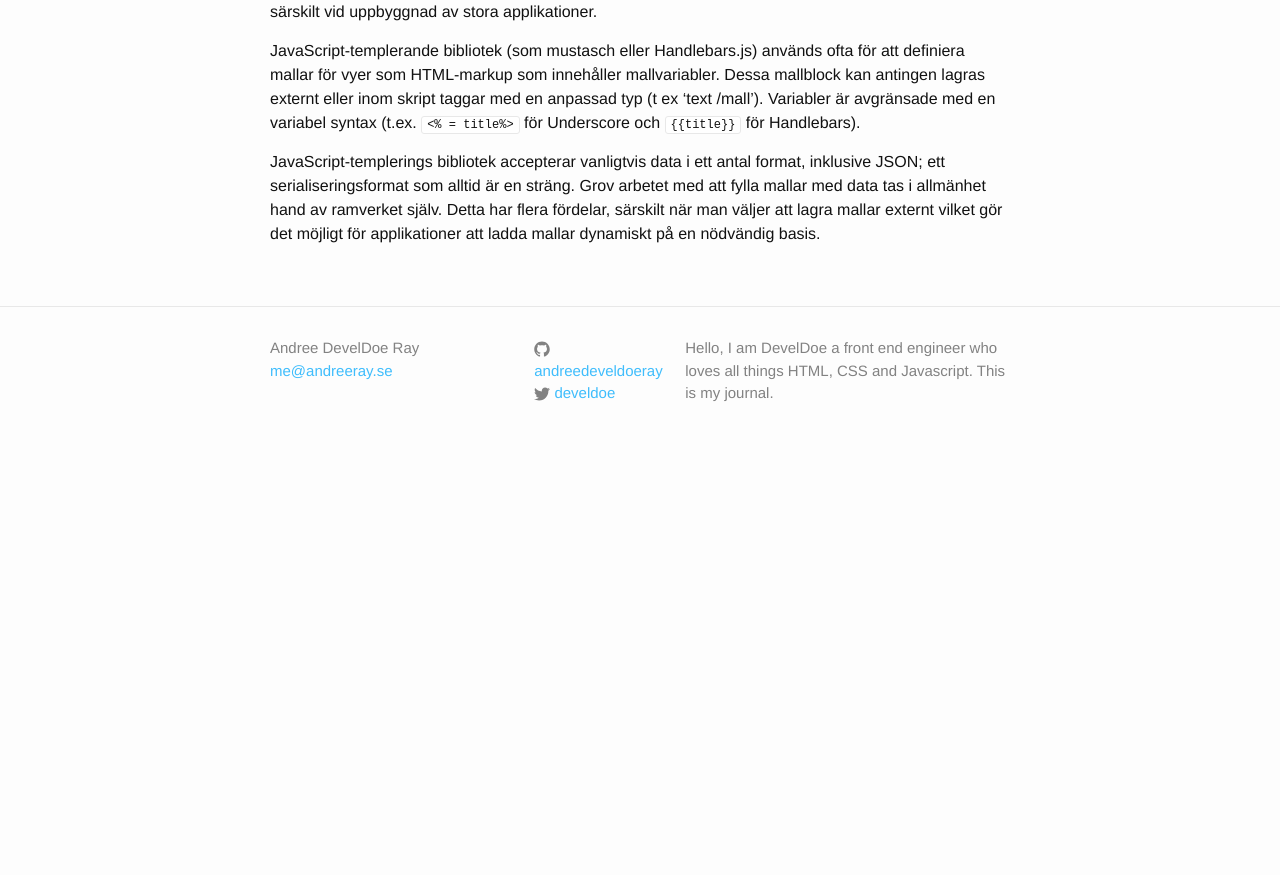
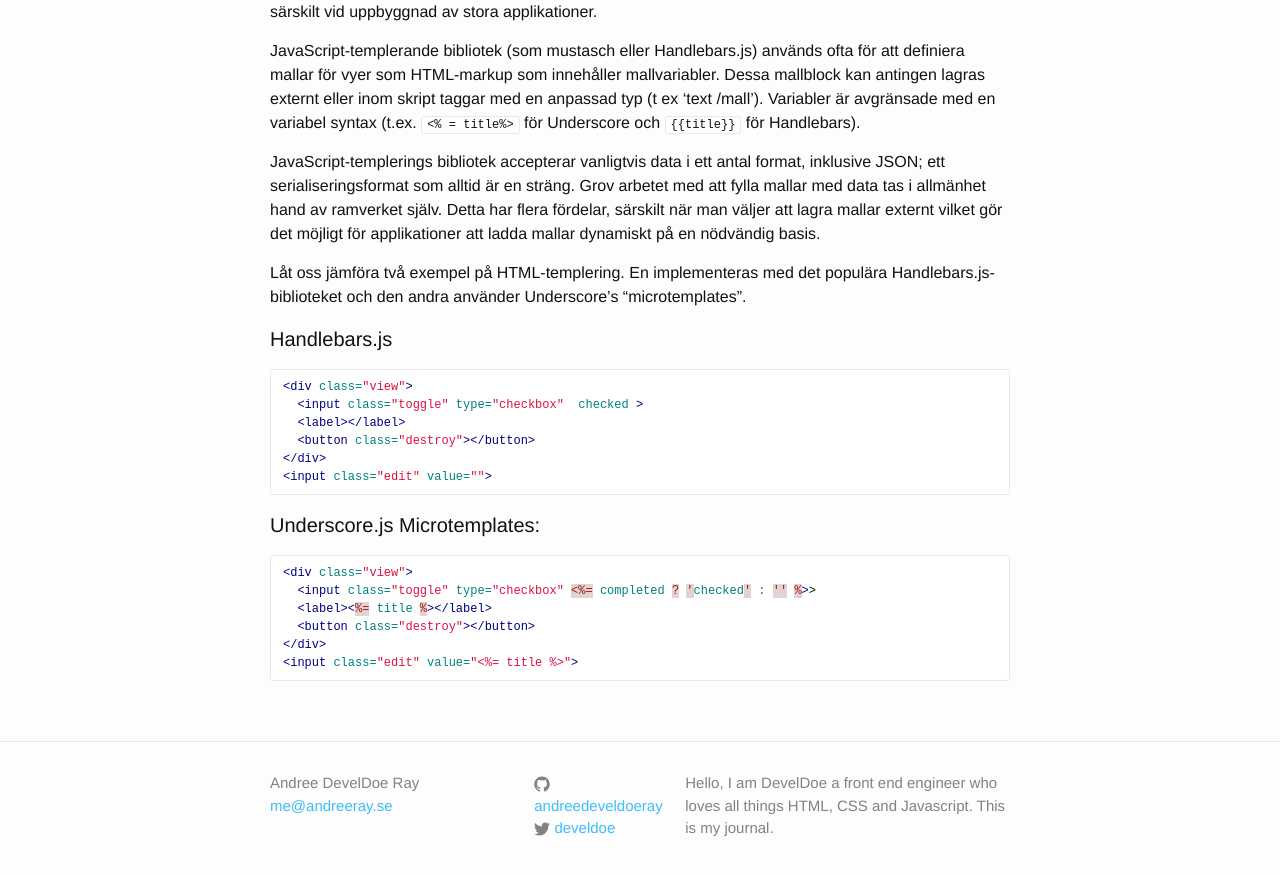
Before and after one commit to develdoe/develdoe.github.io, a Jekyll site: the page built from _posts/2017-10-26-backbonejs-implementeringsspecifikationer.md, in a window 1280 px wide and 900 px high, scrolled down 1925 px. Shown: the top 875 px of the window. Built offline with Jekyll 4.4.1, drawn with Linux system fonts in a browser that asks for light colours; before the commit the page ends 2390 px from its top, so only the background shows below that.

Commit message:
Update 2017-10-26-backbonejs-implementeringsspecifikationer.md

````diff
--- a/_posts/2017-10-26-backbonejs-implementeringsspecifikationer.md
+++ b/_posts/2017-10-26-backbonejs-implementeringsspecifikationer.md
@@ -35,3 +35,27 @@
 JavaScript-templerande bibliotek (som mustasch eller Handlebars.js) används ofta för att definiera mallar för vyer som HTML-markup som innehåller mallvariabler. Dessa mallblock kan antingen lagras externt eller inom skript taggar med en anpassad typ (t ex 'text /mall'). Variabler är avgränsade med en variabel syntax (t.ex. `<% = title%>` för Underscore och `{%raw%}{{title}}{%endraw%}` för Handlebars).
 
 JavaScript-templerings bibliotek accepterar vanligtvis data i ett antal format, inklusive JSON; ett serialiseringsformat som alltid är en sträng. Grov arbetet med att fylla mallar med data tas i allmänhet hand av ramverket själv. Detta har flera fördelar, särskilt när man väljer att lagra mallar externt vilket gör det möjligt för applikationer att ladda mallar dynamiskt på en nödvändig basis.
+
+Låt oss jämföra två exempel på HTML-templering. En implementeras med det populära Handlebars.js-biblioteket och den andra använder Underscore's "microtemplates".
+
+#### Handlebars.js
+
+```html
+<div class="view">
+  <input class="toggle" type="checkbox" {{#if completed}} checked {{/if}}>
+  <label>{{title}}</label>
+  <button class="destroy"></button>
+</div>
+<input class="edit" value="{{title}}">
+```
+
+#### Underscore.js Microtemplates:
+
+```html
+<div class="view">
+  <input class="toggle" type="checkbox" <%= completed ? 'checked' : '' %>>
+  <label><%= title %></label>
+  <button class="destroy"></button>
+</div>
+<input class="edit" value="<%= title %>">
+```
````
